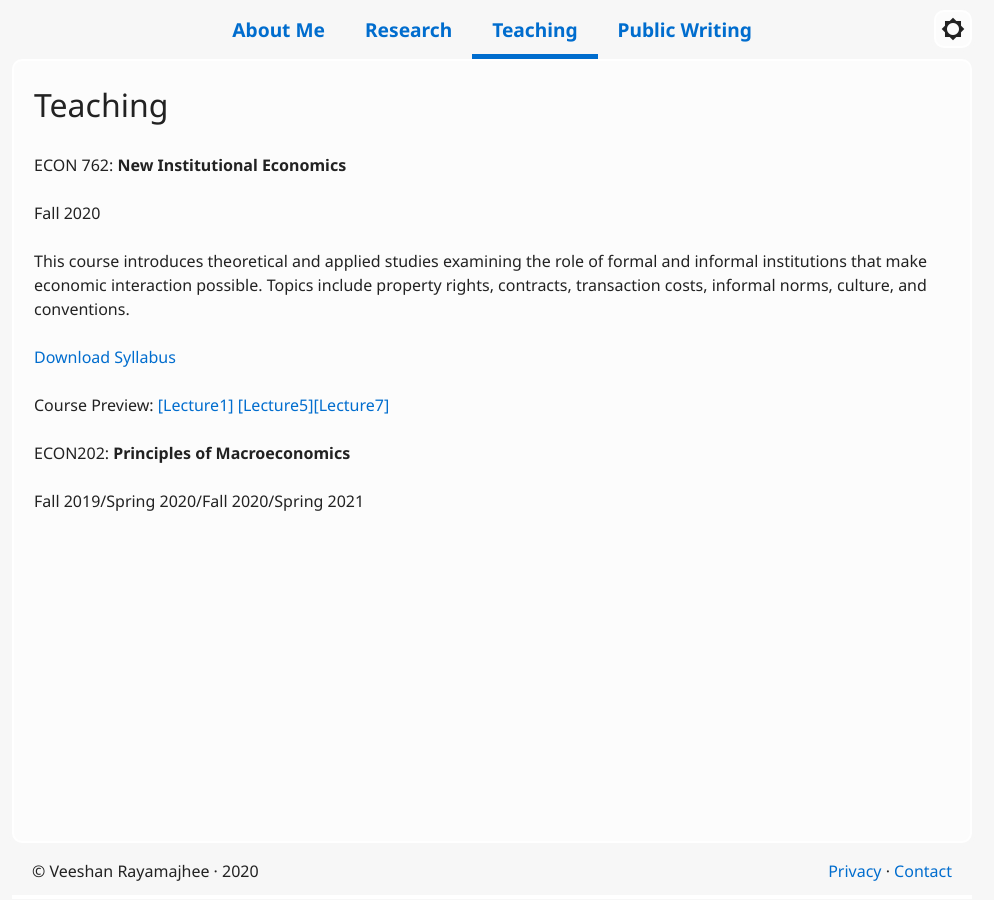
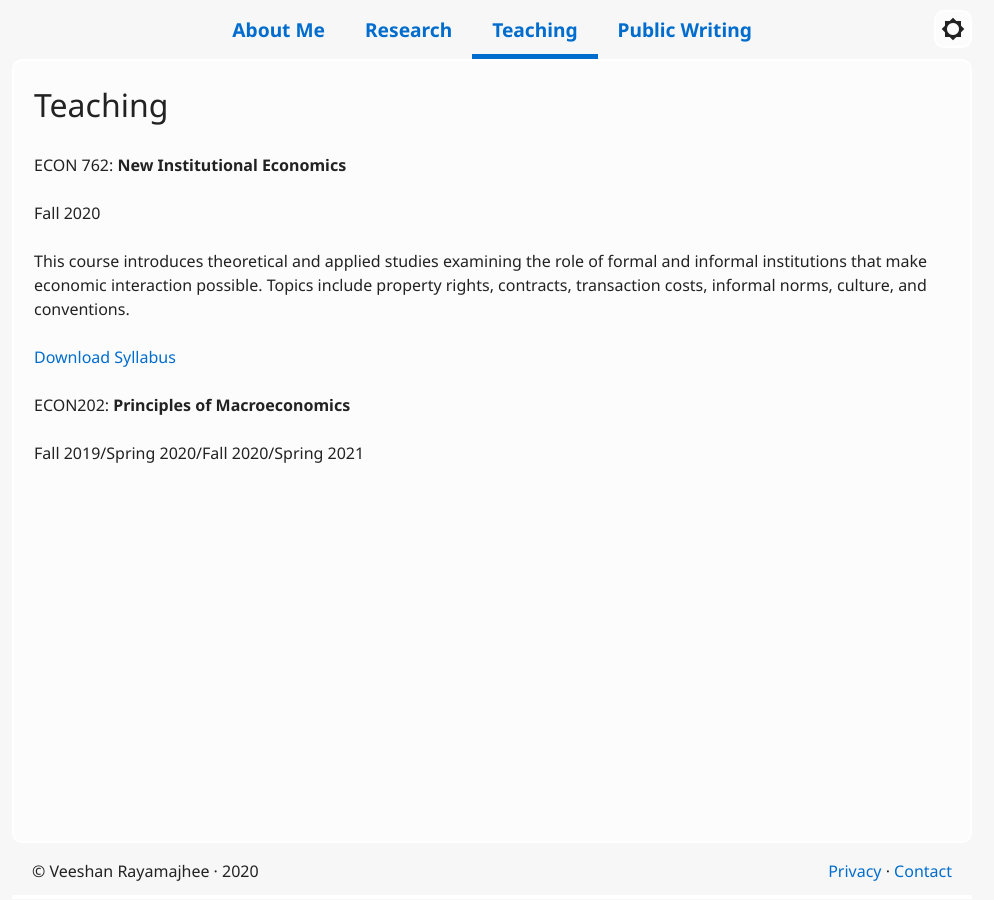
Before and after one commit to veeshanr/veeshanr.github.io, a Jekyll site: the page built from pages/teaching.md, in a window 1280 px wide. Shown: the whole page, without its empty margins (148-1142 px from the left). Built offline with Jekyll 4.4.1, drawn with Linux system fonts in a browser that asks for light colours.

Commit message:
Update teaching.md

```diff
--- a/pages/teaching.md
+++ b/pages/teaching.md
@@ -16,9 +16,6 @@ transaction costs, informal norms, culture, and conventions.
 
 [Download Syllabus](files/ECON762.pdf)
 
-Course Preview:
-[[Lecture1]](files/Lecture1.pdf) [[Lecture5]](files/Lecture5.pdf)[[Lecture7]](files/Lecture7.pdf)
-
 ECON202: **Principles of Macroeconomics**
 
 Fall 2019/Spring 2020/Fall 2020/Spring 2021
```
